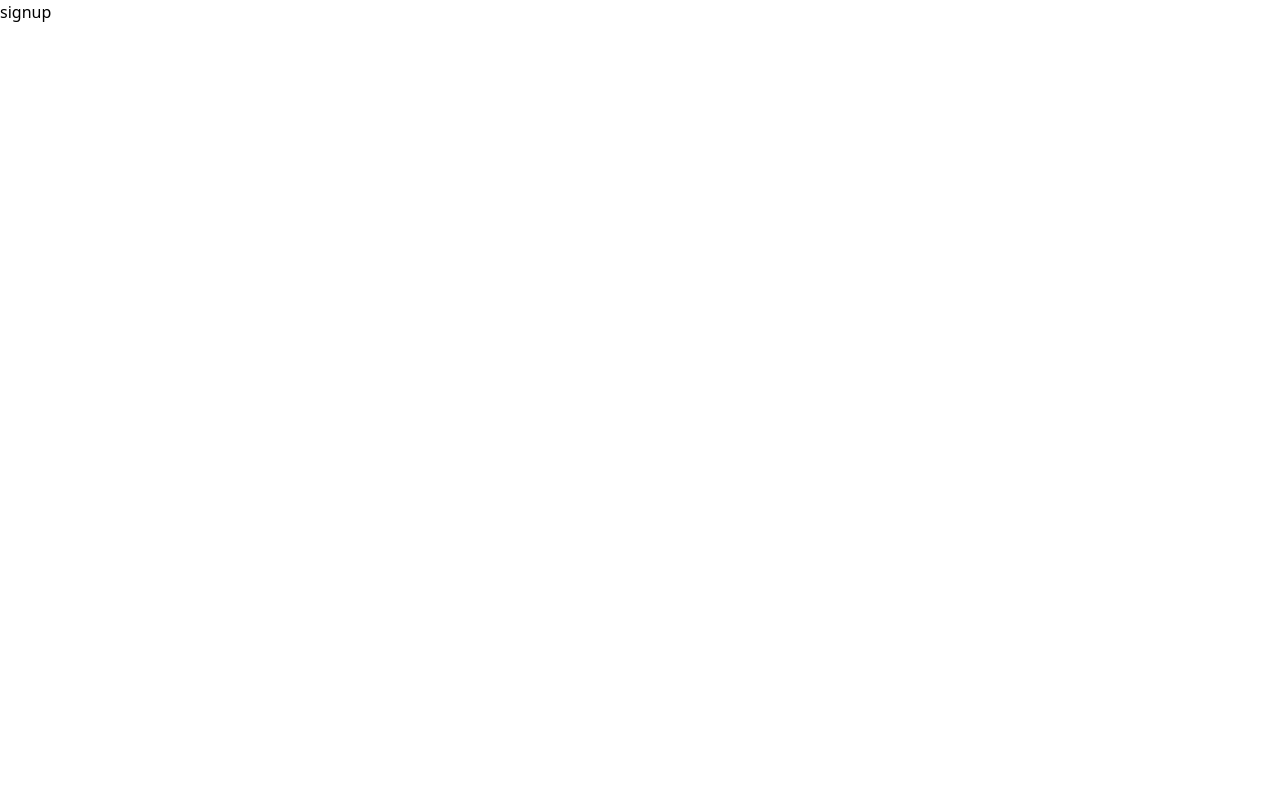
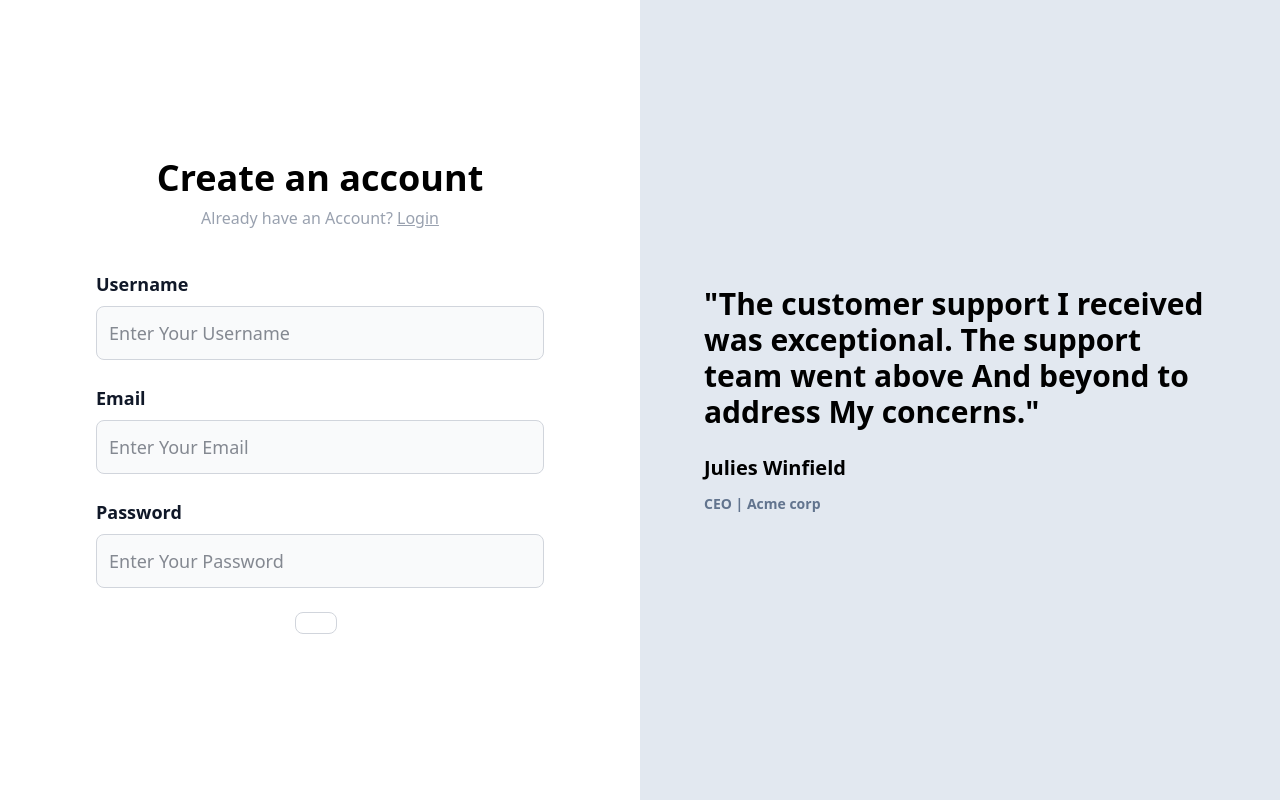
Before and after one commit to VarshithSoma/fluffy-octo-invention, a React (Vite) app in the folder frontend/: page /signup in a window 1280 px wide. Built offline with nearby package versions, Linux system fonts and the light colour scheme.

Commit message:
init: react starter

```diff
--- a/frontend/package.json
+++ b/frontend/package.json
@@ -11,6 +11,7 @@
   },
   "dependencies": {
     "@tailwindcss/vite": "^4.1.12",
+    "@varshithsoma/common-app": "^1.0.2",
     "react": "^19.1.1",
     "react-dom": "^19.1.1",
     "react-router-dom": "^7.8.2",
--- /dev/null
+++ b/frontend/src/components/Auth.tsx
@@ -0,0 +1,85 @@
+import { Link } from "react-router-dom";
+import { useState, type ChangeEvent } from "react";
+import { type SignupType } from "@varshithsoma/common-app";
+export const Auth = ({ type }: { type: "signin" | "signup" }) => {
+  const [postInputs, setPostInputs] = useState<SignupType>({
+    name: "",
+    email: "",
+    password: "",
+  });
+  return (
+    <div className="h-screen flex justify-center items-center flex-col">
+      <div className="text-4xl font-extrabold mb-2">Create an account</div>
+      <div className="mb-10 text-gray-400">
+        Already have an Account?{" "}
+        <Link to="/signin" className="underline ">
+          Login
+        </Link>
+      </div>
+
+      <div className="w-full max-w-md">
+        <LabelInput
+          label="Username"
+          placeholder="Enter Your Username"
+          onChange={(e) => {
+            setPostInputs({
+              ...postInputs,
+              name: e.target.value,
+            });
+          }}
+          type="text"
+        />
+        <LabelInput
+          label="Email"
+          placeholder="Enter Your Email"
+          onChange={(e) => {
+            setPostInputs({
+              ...postInputs,
+              email: e.target.value,
+            });
+          }}
+          type="text"
+        />
+        <LabelInput
+          label="Password"
+          placeholder="Enter Your Password"
+          onChange={(e) => {
+            setPostInputs({
+              ...postInputs,
+              password: e.target.value,
+            });
+          }}
+          type="password"
+        />
+      </div>
+      <button
+        type="button"
+        class="text-gray-900 bg-white border border-gray-300 focus:outline-none hover:bg-gray-100 focus:ring-4 focus:ring-gray-100 font-medium rounded-lg text-sm px-5 py-2.5 me-2 mb-2 dark:bg-gray-800 dark:text-white dark:border-gray-600 dark:hover:bg-gray-700 dark:hover:border-gray-600 dark:focus:ring-gray-700"
+      ></button>
+    </div>
+  );
+};
+
+interface InputSignup {
+  label: string;
+  placeholder: string;
+  onChange: (e: ChangeEvent<HTMLInputElement>) => void;
+  type: string;
+}
+
+const LabelInput = ({ label, placeholder, onChange, type }: InputSignup) => {
+  return (
+    <div className="mb-6">
+      <label className="block mb-2 text-lg font-semibold text-gray-900">
+        {label}
+      </label>
+      <input
+        type={type}
+        onChange={onChange}
+        className="bg-gray-50 border border-gray-300 text-gray-900 text-lg rounded-lg focus:ring-blue-500 focus:border-blue-500 block w-full p-3"
+        placeholder={placeholder}
+        required
+      />
+    </div>
+  );
+};
--- /dev/null
+++ b/frontend/src/components/Quote.tsx
@@ -0,0 +1,18 @@
+export const Quote = () => {
+  return (
+    <div className="bg-slate-200 h-screen flex flex-col items-center justify-center">
+      <div className="max-w-lg text-3xl font-bold flex flex-col gap-3">
+        <div>
+          "The customer support I received was exceptional. The support team
+          went above And beyond to address My concerns."
+        </div>
+        <div className="max-w-md text-xl font-semibold mt-3">
+          Julies Winfield
+        </div>
+        <div className="max-w-md  text-sm font-light font-semibold text-slate-500">
+          CEO | Acme corp
+        </div>
+      </div>
+    </div>
+  );
+};
--- a/frontend/src/pages/Signup.tsx
+++ b/frontend/src/pages/Signup.tsx
@@ -1,3 +1,16 @@
+import { Quote } from "../components/Quote";
+import { Auth } from "../components/Auth";
 export const Signup = () => {
-  return <div>signup</div>;
+  return (
+    <div>
+      <div className="grid md:grid-cols-2">
+        <div>
+          <Auth type="signup"></Auth>
+        </div>
+        <div className="hidden md:block">
+          <Quote></Quote>
+        </div>
+      </div>
+    </div>
+  );
 };
```
Also changed, not shown: 1 other file (tests, documents, lock files or other folders).
